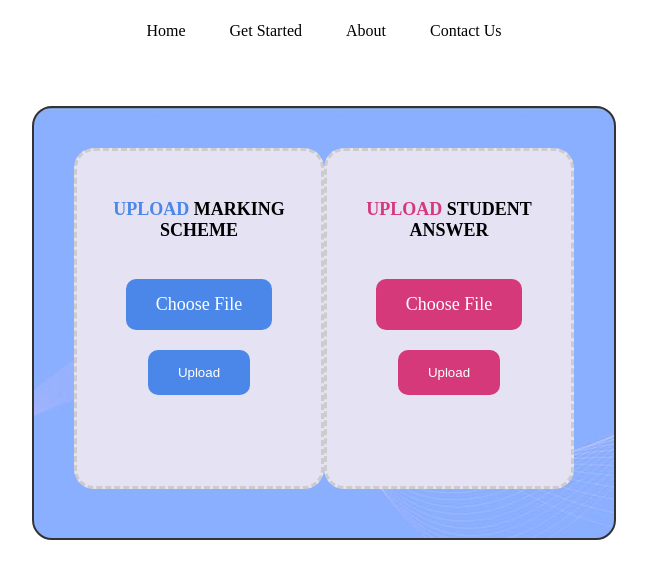
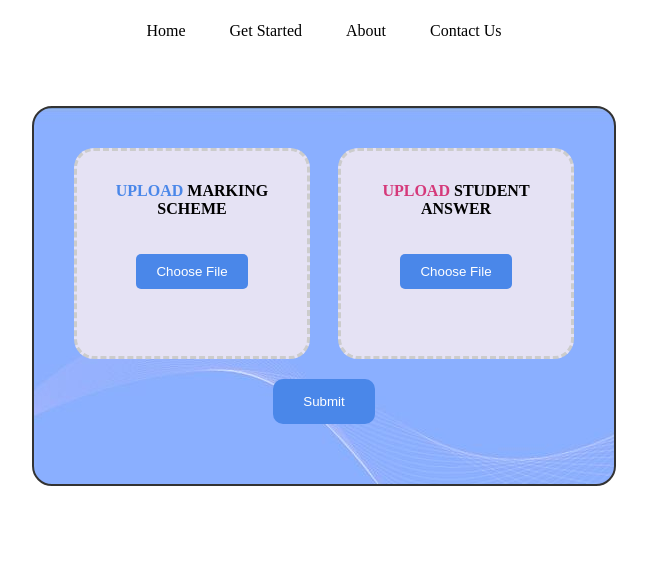
Before and after one commit to kmbrlym/gdscguelph, a Flask app: template templates/upload.html in a window 1280 px wide. Shown: the top 579 px of the page, without its empty margins (316-963 px from the left). Run offline with Flask 3, Linux system fonts and the light colour scheme; the template is opened without the code that fills it, so the values that code supplies are empty.

Commit message:
file submission

```diff
--- a/app.py
+++ b/app.py
@@ -1,17 +1,43 @@
 from flask import *
+import os
 
 app = Flask(__name__)
 
 app_data = {'project_name': 'name'}
 app.secret_key = 'your_secret_key_here'
 
+def save_file(file, folder):
+    if file:
+        filename = file.filename
+        file.save(os.path.join(app.static_folder, folder, filename))
+        return filename
+
 @app.route("/")
 def index():
     return render_template("index.html", app_data=app_data)
 
-@app.route("/upload.html")
-def upload():
-    return render_template("upload.html", app_data=app_data)
+@app.route("/upload", methods=['GET', 'POST'])
+def upload_files():
+    if request.method == "POST":
+        # Check if the POST request has the file part
+        if 'file1' in request.files and 'file2' in request.files:
+            file1 = request.files['file1']
+            file2 = request.files['file2']
+            # Save the files to the upload folder
+            file1.save(os.path.join('static', file1.filename))
+            file2.save(os.path.join('static', file2.filename))
+            # Redirect to a success page
+            print("Files uploaded successfully")
+            return redirect(url_for('upload_success'))
+    print("Reached GET method or file upload failed, redirecting to upload page")
+    return render_template("upload.html", app_data=app_data)  # Render upload page instead of redirecting
+
+
+
+@app.route("/upload_success")
+def upload_success():
+    return "Files uploaded successfully!"
+
 
 if __name__ == "__main__":
     app.run(debug=True)
--- a/templates/index.html
+++ b/templates/index.html
@@ -66,9 +66,9 @@
     getStartedButton.addEventListener("click", function() {
         pageContainer.style.opacity = "0";
         const preloadPage = new Image();
-        preloadPage.src = "/upload.html";
+        preloadPage.src = "/upload";
         setTimeout(() => {
-            window.location.href = '/upload.html';
+            window.location.href = '/upload';
         }, 500);
     });
 </script>
--- a/templates/upload.html
+++ b/templates/upload.html
@@ -10,7 +10,6 @@
             padding: 40px; /* Increased padding */
             width: 500px; /* Increased width */
             margin: 50px auto; /* Center the desktop */
-            height: 350px;
             background-image: url('bgpurple.jpeg');
         }
 
@@ -22,13 +21,13 @@
 
         /* CSS styling for the box */
         .box {
-            width: 400px; /* Increased width */
-            height: 275px; /* Increased height */
+            width: 200px; /* Reduced width */
+            height: 175px; /* Reduced height */
             border: 3px dashed #ccc; /* Increased border width */
             border-radius: 20px;
-            padding: 30px; /* Increased padding */
+            padding: 15px; /* Reduced padding */
             text-align: center;
-            font-size: 18px; /* Increased font size */
+            font-size: 16px; /* Reduced font size */
             background-color: rgb(229, 226, 244);
         }
 
@@ -37,7 +36,24 @@
             display: none;
         }
 
-        .upload-button {
+        .choose-file-button {
+            background-color: #4a87e9;
+            color: white;
+            padding: 10px 20px; /* Adjusted padding */
+            text-align: center;
+            text-decoration: none;
+            border: none;
+            border-radius: 5px; /* Adjusted border radius */
+            cursor: pointer;
+            margin-top: 20px; /* Increased margin top */
+            display: inline-block; /* Display as inline block */
+        }
+
+        .choose-file-button:hover {
+            background-color: #04172c;
+        }
+
+        .submit-button {
             background-color: #4a87e9;
             color: white;
             padding: 15px 30px; /* Increased padding */
@@ -47,56 +63,41 @@
             border-radius: 10px; /* Increased border radius */
             cursor: pointer;
             margin-top: 20px; /* Increased margin top */
-            display: inline-block;
+            display: block; /* Center the button */
+            margin: 20px auto; /* Center the button */
         }
 
-        .upload-button2 {
-            background-color: rgb(213, 57, 122);
-            color: white;
-            padding: 15px 30px; /* Increased padding */
-            text-align: center;
-            text-decoration: none;
-            border: none;
-            border-radius: 10px; /* Increased border radius */
-            cursor: pointer;
-            margin-top: 20px; /* Increased margin top */
-            display: inline-block;
-        }
-
-        .upload-button:hover {
+        .submit-button:hover {
             background-color: #04172c;
-        }
-
-        .upload-button2:hover {
-            background-color: rgb(129, 37, 37);
         }
 
         .file-names {
             color: #333; /* Text color */
-            font-size: 18px; /* Increased font size */
+            font-size: 14px; /* Reduced font size */
             margin-top: 10px; /* Added margin top */
         }
     </style>
 </head>
 <body>
+    <form action="/upload" method="post" enctype="multipart/form-data"> <!-- Added form element -->
         <div class="desktop">
             <div class="container">
                 <div class="box">
                     <p><span style="color: #4a87e9; font-weight: bold;">UPLOAD</span> <span style="color: black; font-weight: bold;">MARKING SCHEME</span></p>
                     <input type="file" id="file1" name="file1" class="file-input">
-                <label for="file1" class="upload-button">Choose File</label>
-                <button type="submit" class="upload-button">Upload</button>
+                    <button type="button" class="choose-file-button" onclick="document.getElementById('file1').click()">Choose File</button>
                     <p class="file-names" id="file1-name"></p> <!-- Added file name paragraph -->
                 </div>
                 <div class="box">
                     <p><span style="color: rgb(213, 57, 122); font-weight: bold;">UPLOAD</span> <span style="color: black; font-weight: bold;">STUDENT ANSWER</span></p>
                     <input type="file" id="file2" name="file2" class="file-input">
-                <label for="file2" class="upload-button2">Choose File</label>
-                <button type="submit" class="upload-button2">Upload</button>
+                    <button type="button" class="choose-file-button" onclick="document.getElementById('file2').click()">Choose File</button>
                     <p class="file-names" id="file2-name"></p> <!-- Added file name paragraph -->
                 </div>
             </div>
+            <button type="submit" class="submit-button">Submit</button> <!-- Added submit button -->
         </div>
+    </form>
 </body>
 </html>
 
```
Lines whose indentation alone changed are shown as unchanged.
